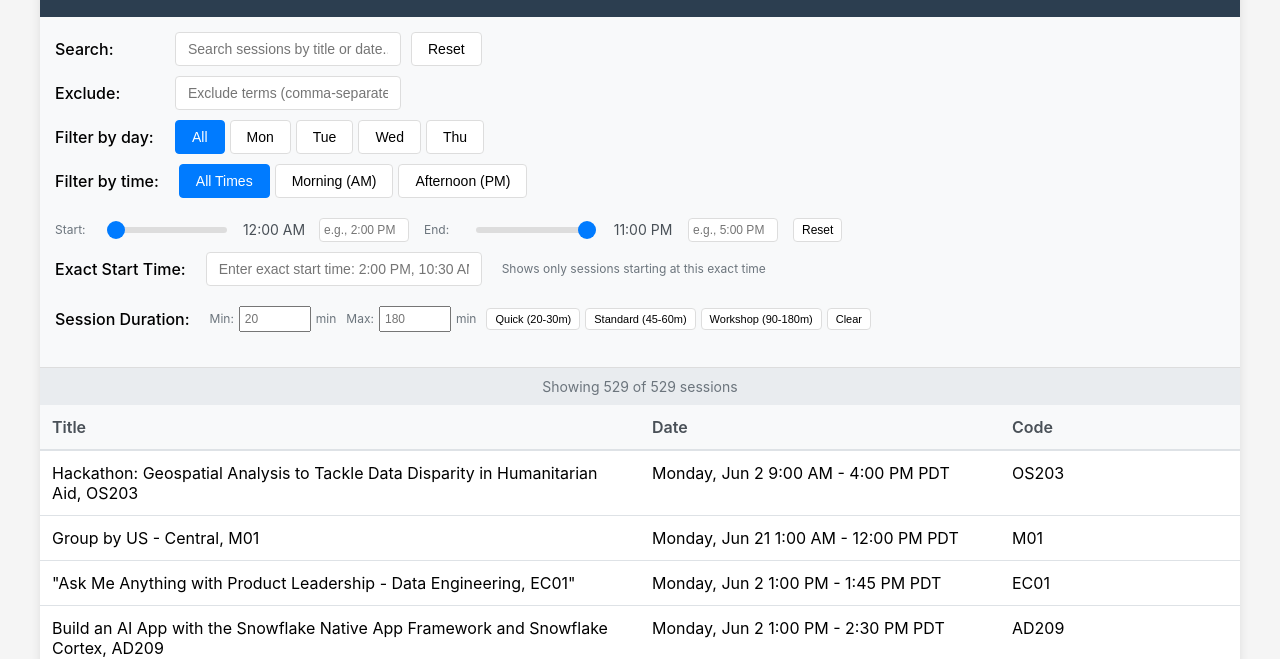
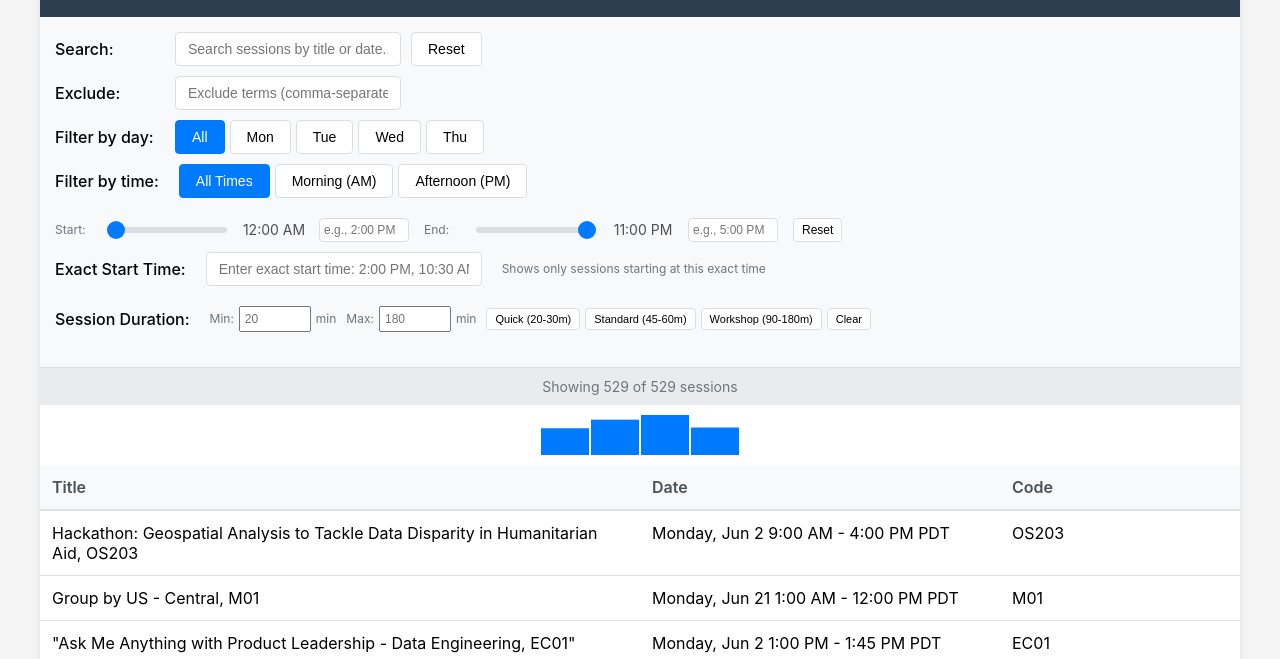
Before and after one commit to pauladam/snowflake-summit-2025, a plain HTML site: page index.html in a window 1280 px wide. Shown: the part 145-804 px from the top of the page. Drawn offline with Linux system fonts and the light colour scheme.

Commit message:
Add sparkline chart for filtered sessions

```diff
--- a/index.html
+++ b/index.html
@@ -343,6 +343,7 @@
         <div class="session-count" id="sessionCount">
             Loading sessions...
         </div>
+        <canvas id="resultSparkline" width="200" height="40" style="display:block;margin:10px auto;"></canvas>
 
         <div class="table-container">
             <table class="sessions-table">
@@ -885,6 +886,27 @@
             const total = allSessions.length;
             document.getElementById('sessionCount').textContent =
                 `Showing ${count} of ${total} sessions`;
+            updateSparkline();
+        }
+
+        function updateSparkline() {
+            const canvas = document.getElementById('resultSparkline');
+            if (!canvas) return;
+            const ctx = canvas.getContext('2d');
+            ctx.clearRect(0, 0, canvas.width, canvas.height);
+
+            const days = ['Monday', 'Tuesday', 'Wednesday', 'Thursday'];
+            const counts = days.map(day =>
+                filteredSessions.filter(s => s.date.startsWith(day)).length
+            );
+            const max = Math.max(...counts, 1);
+            const barWidth = canvas.width / counts.length;
+
+            counts.forEach((count, i) => {
+                const h = (count / max) * canvas.height;
+                ctx.fillStyle = '#007bff';
+                ctx.fillRect(i * barWidth + 1, canvas.height - h, barWidth - 2, h);
+            });
         }
 
         // Escape HTML to prevent XSS
```
